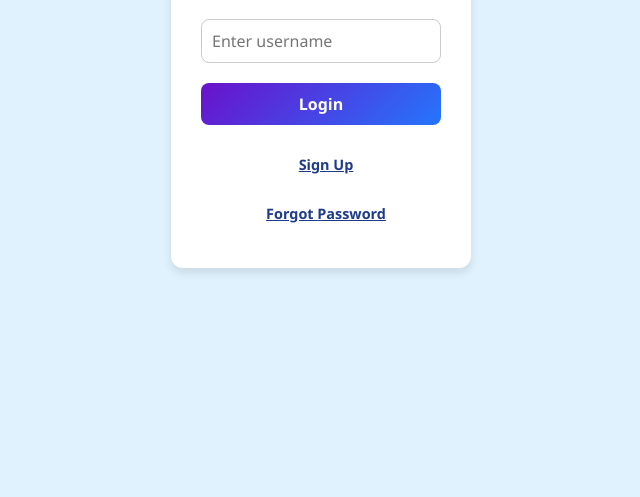
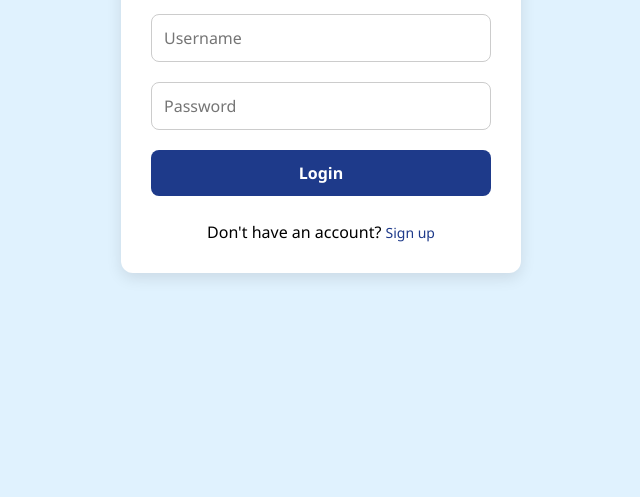
Before and after one commit to kayetavi/Mydocument, a plain HTML site: page login.html in a window 1280 px wide. Shown: the part 303-800 px from the top of the page, without its empty margins (319-959 px from the left). Drawn offline with Linux system fonts and the light colour scheme.

Commit message:
Update login.html

```diff
--- a/login.html
+++ b/login.html
@@ -2,8 +2,7 @@
 <html lang="en">
 <head>
   <meta charset="UTF-8" />
-  <title>Login - Documents Dashboard</title>
-  <meta name="viewport" content="width=device-width, initial-scale=1.0" />
+  <title>Login</title>
   <link rel="stylesheet" href="style.css" />
   <style>
     body {
@@ -11,88 +10,88 @@
       padding: 0;
       font-family: 'Segoe UI', sans-serif;
       background: #e0f2fe;
+      height: 100vh;
       display: flex;
+      align-items: center;
       justify-content: center;
-      align-items: center;
-      height: 100vh;
     }
 
     .login-box {
       background: white;
       padding: 30px;
       border-radius: 12px;
-      box-shadow: 0 5px 10px rgba(0,0,0,0.1);
-      text-align: center;
-      width: 300px;
+      box-shadow: 0 5px 15px rgba(0,0,0,0.1);
+      width: 100%;
+      max-width: 400px;
     }
 
     .login-box h2 {
+      text-align: center;
       margin-bottom: 20px;
       color: #1e3a8a;
     }
 
     .login-box input {
       width: 100%;
-      padding: 10px;
+      padding: 12px;
       margin: 10px 0;
+      border-radius: 8px;
       border: 1px solid #ccc;
-      border-radius: 8px;
-      font-size: 1rem;
+      font-size: 16px;
     }
 
     .login-box button {
       width: 100%;
-      padding: 10px;
-      background-color: #1e3a8a;
+      padding: 12px;
+      background: #1e3a8a;
       color: white;
-      font-size: 1rem;
       border: none;
       border-radius: 8px;
+      font-size: 16px;
       cursor: pointer;
       margin-top: 10px;
     }
 
-    .login-box button:hover {
-      background-color: #274ea3;
-    }
-
-    .extra-buttons {
+    .login-box .link {
+      text-align: center;
       margin-top: 15px;
     }
 
-    .extra-buttons button {
-      background: none;
-      border: none;
+    .login-box .link a {
       color: #1e3a8a;
-      cursor: pointer;
-      text-decoration: underline;
-      font-size: 0.9rem;
-      margin: 5px;
+      text-decoration: none;
     }
   </style>
 </head>
 <body>
-
   <div class="login-box">
-    <h2>Login to Dashboard</h2>
-    <input type="text" id="username" placeholder="Enter username" />
+    <h2>Login</h2>
+    <input type="text" id="username" placeholder="Username" />
+    <input type="password" id="password" placeholder="Password" />
     <button onclick="login()">Login</button>
-
-    <div class="extra-buttons">
-      <button onclick="window.location.href='signup.html'">Sign Up</button>
-      <button onclick="window.location.href='forgot.html'">Forgot Password</button>
+    <div class="link">
+      Don't have an account? <a href="signup.html">Sign up</a>
     </div>
   </div>
 
   <script>
     function login() {
-      const username = document.getElementById('username').value;
-      if (username.trim() === '') {
-        alert('Please enter a username');
+      const username = document.getElementById("username").value;
+      const password = document.getElementById("password").value;
+
+      const storedUser = localStorage.getItem("user");
+      if (!storedUser) {
+        alert("No account found. Please sign up first.");
         return;
       }
-      localStorage.setItem('loggedInUser', username);
-      window.location.href = 'dashboard.html';
+
+      const user = JSON.parse(storedUser);
+      if (username === user.username && password === user.password) {
+        localStorage.setItem("loggedInUser", username);
+        window.location.href = "dashboard.html";
+      } else {
+        alert("Invalid credentials.");
+      }
     }
   </script>
 </body>
```
